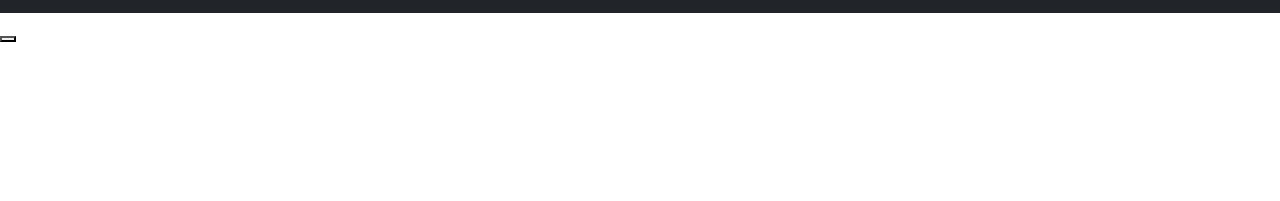
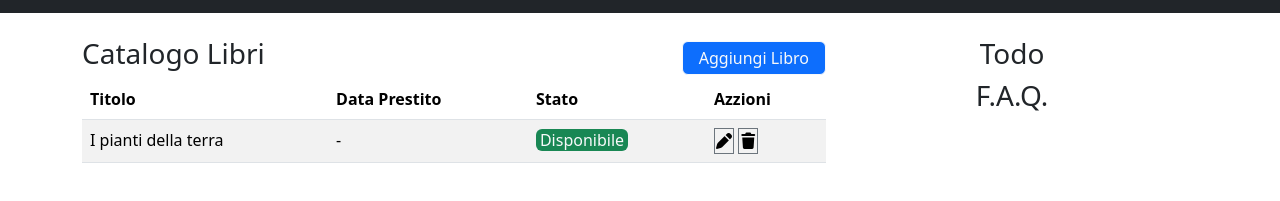
Before and after one commit to Endri-Tosku/html-css-bootstrap-dashboard, a plain HTML site: page index.html in a window 1280 px wide. Shown: the part 59-260 px from the top of the page. Drawn offline with nearby package versions, Linux system fonts and the light colour scheme.

Commit message:
feat: inserita la struttura della tabella

```diff
--- a/index.html
+++ b/index.html
@@ -5,6 +5,10 @@
     <meta charset="UTF-8">
     <meta name="viewport" content="width=device-width, initial-scale=1.0">
     <title>Document</title>
+
+    <link rel="stylesheet" href="https://cdnjs.cloudflare.com/ajax/libs/font-awesome/7.0.1/css/all.min.css"
+        integrity="sha512-2SwdPD6INVrV/lHTZbO2nodKhrnDdJK9/kg2XD1r9uGqPo1cUbujc+IYdlYdEErWNu69gVcYgdxlmVmzTWnetw=="
+        crossorigin="anonymous" referrerpolicy="no-referrer" />
 
     <link href="https://cdn.jsdelivr.net/npm/bootstrap@5.3.8/dist/css/bootstrap.min.css" rel="stylesheet"
         integrity="sha384-sRIl4kxILFvY47J16cr9ZwB07vP4J8+LH7qKQnuqkuIAvNWLzeN8tE5YBujZqJLB" crossorigin="anonymous">
@@ -37,20 +41,51 @@
         </nav>
     </header>
 
-    <main>
-        <div>
-            <div>
-                <h2></h2>
-                <button></button>
+    <main class="container text-center">
+        <div class="row gx-0 my-4">
+            <div class="col">
+                <div class="d-flex align-items-center -justify-content-center justify-content-between">
+                    <h3>Catalogo Libri</h3>
+                    <button type="button" class="btn btn-primary btn-outline-light px-3 py-1">Aggiungi Libro</button>
+                </div>
+
+                <!-- tabella -->
+                <table class="table table-striped col-8 text-start">
+                    <thead>
+                        <tr>
+                            <th scope="col">Titolo</th>
+                            <th scope="col">Data Prestito</th>
+                            <th scope="col">Stato</th>
+                            <th scope="col">Azzioni</th>
+                        </tr>
+                    </thead>
+                    <tbody>
+                        <tr>
+                            <td>I pianti della terra</td>
+                            <td>-</td>
+                            <td><span class="text-light bg-success px-1 rounded">Disponibile</span></td>
+                            <td>
+                                <i class="fa-solid fa-pen border border-secondary pr-2 py-1"></i>
+                                <i class="fa-solid fa-trash border border-secondary pr-2 py-1"></i>
+                            </td>
+                        </tr>
+                    </tbody>
+                </table>
+
+                <!-- todo-FAQ -->
             </div>
 
-            <!-- tabella -->
-            <table></table>
-        </div>
+            <div class="col-4">
 
-        <!-- todo-FAQ -->
-        <div>
+                <div class="col">
+                    <h3>Todo</h3>
+                </div>
 
+                <div class="col">
+                    <h3>F.A.Q.</h3>
+                </div>
+
+            </div>
         </div>
 
     </main>
@@ -61,3 +96,59 @@
 </body>
 
 </html>
+
+
+
+
+
+<!--                 <table class="table">
+                    <thead>
+                        <tr>
+                            <th scope="col">Titolo</th>
+                            <th scope="col">Data Prestito</th>
+                            <th scope="col">Stato</th>
+                            <th scope="col">Azzioni</th>
+                        </tr>
+                    </thead>
+                    <tbody>
+                        <tr>
+                            <th scope="row">I pianti della terra</th>
+                            <td>Ipromessi sposi</td>
+                            <td>Ilsignore degli anelli</td>
+                            <td>Harry Potter e la pietra filosofale</td>
+                            <td>Il codice Da Vinci</td>
+                            <td>Shining</td>
+                            <td>La divina commedia</td>
+                            <td>Il trono di spade</td>
+                            <td>Il mondo di Sofia</td>
+                            <td>Le cronache di Narnia: il leone, la strega e l'armadio</td>
+                            <td>Il piccolo principe</td>
+                        </tr>
+                        <tr>
+                            <th scope="row"></th>
+                            <td>Jacob</td>
+                            <td>Thornton</td>
+                            <td>@fat</td>
+                            <td></td>
+                            <td></td>
+                            <td></td>
+                            <td></td>
+                            <td></td>
+                            <td></td>
+                            <td></td>
+                        </tr>
+                        <tr>
+                            <th scope="row">3</th>
+                            <td>John</td>
+                            <td>Doe</td>
+                            <td>@social</td>
+                            <td></td>
+                            <td></td>
+                            <td></td>
+                            <td></td>
+                            <td></td>
+                            <td></td>
+                            <td></td>
+                        </tr>
+                    </tbody>
+                </table> -->
```
